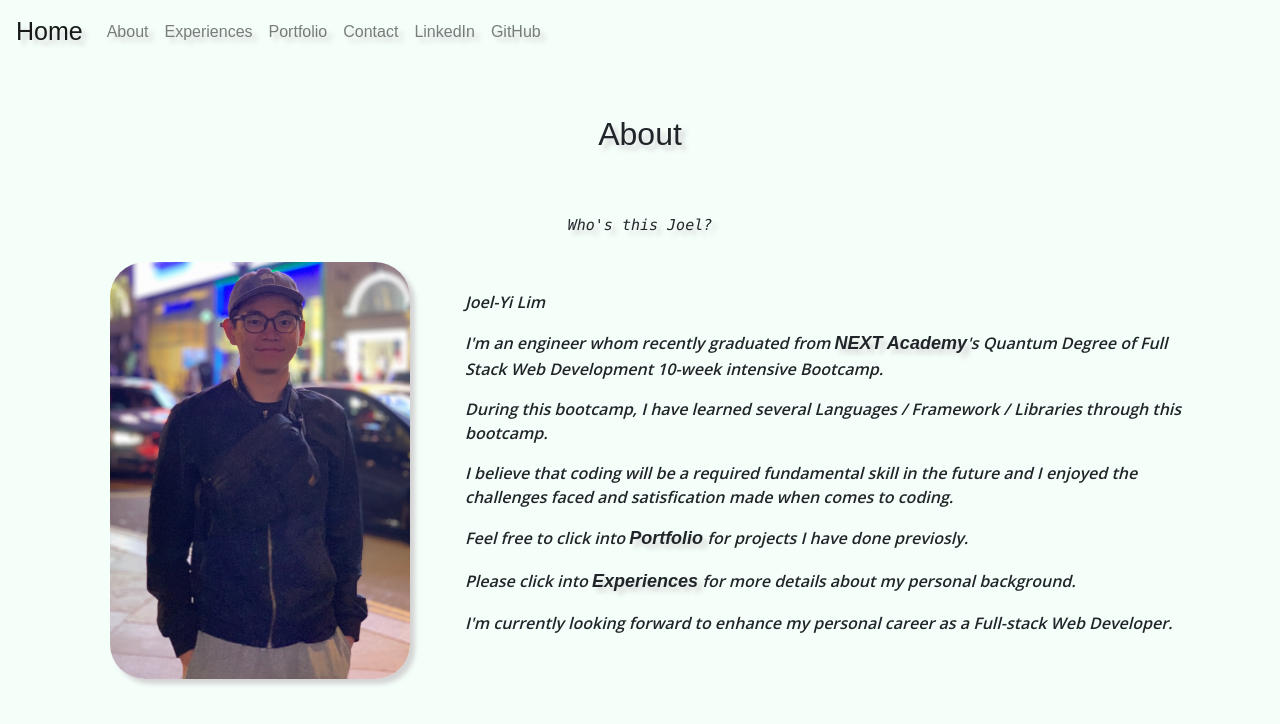
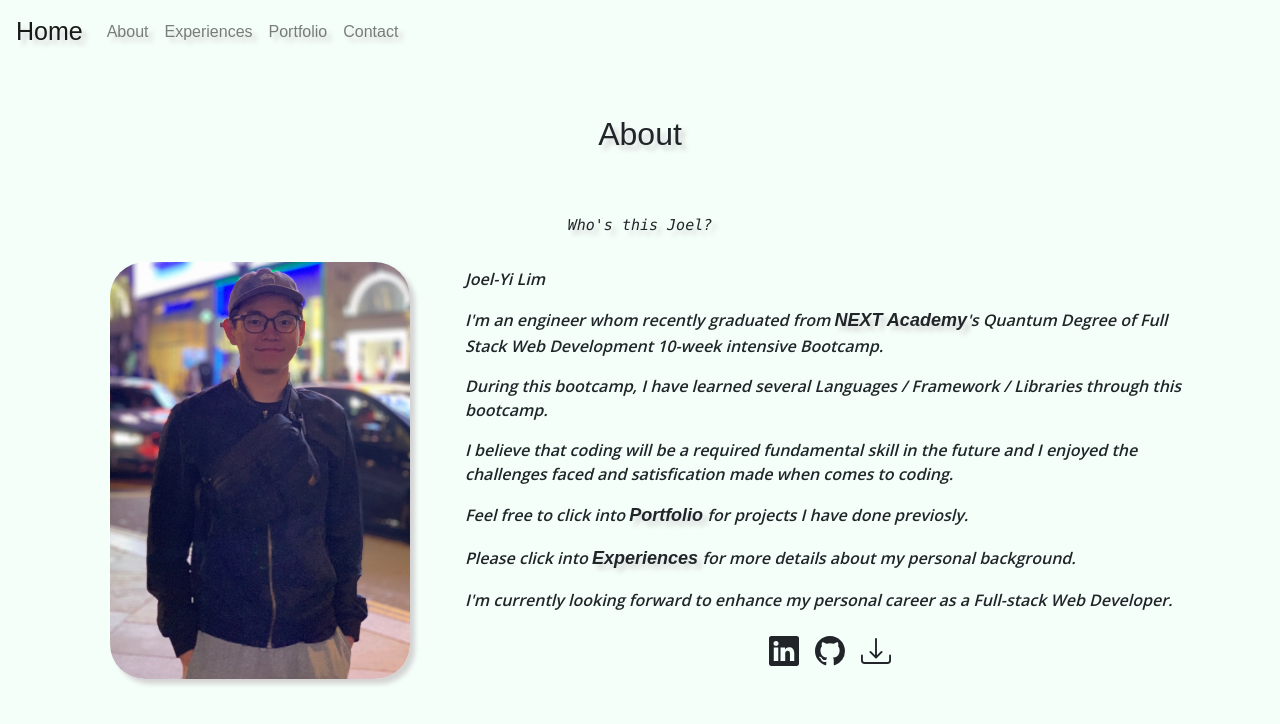
Before and after one commit to Joel6000/portfolio, a React (Create React App) app: page /about in a window 1280 px wide. Shown: the top 724 px of the page. Built offline with nearby package versions, Linux system fonts and the light colour scheme; a web font is replaced by a local one.

Commit message:
Updated UI

```diff
--- a/src/components/About.js
+++ b/src/components/About.js
@@ -22,7 +22,24 @@ function About () {
           <p className="about-p">Feel free to click into <Link className="link" to="/portfolio">Portfolio</Link> for projects I have done previosly.</p>
           <p className="about-p">Please click into <Link className="link" to="/experiences">Experiences</Link> for more details about my personal background.</p>
           <p className="about-p">I'm currently looking forward to enhance my personal career as a Full-stack Web Developer.</p>
-          {/* <a href={resume} download="Joel_Resume">123</a> */}
+          <div className="d-flex align-items-center justify-content-center">
+            <a className="ref-link" href="https://www.linkedin.com/in/joel-lim-600" target="_blank">
+              <svg xmlns="http://www.w3.org/2000/svg" width="30" height="30" fill="currentColor" className="bi bi-linkedin m-2" viewBox="0 0 16 16">
+                <path d="M0 1.146C0 .513.526 0 1.175 0h13.65C15.474 0 16 .513 16 1.146v13.708c0 .633-.526 1.146-1.175 1.146H1.175C.526 16 0 15.487 0 14.854V1.146zm4.943 12.248V6.169H2.542v7.225h2.301zm-1.2-8.212c.837 0 1.358-.554 1.358-1.248-.015-.709-.52-1.248-1.342-1.248-.822 0-1.359.54-1.359 1.248 0 .694.521 1.248 1.327 1.248h.016zm4.908 8.212V9.359c0-.216.016-.432.08-.586.173-.431.568-.878 1.232-.878.869 0 1.216.662 1.216 1.634v3.865h2.301V9.25c0-2.22-1.184-3.252-2.764-3.252-1.274 0-1.845.7-2.165 1.193v.025h-.016a5.54 5.54 0 0 1 .016-.025V6.169h-2.4c.03.678 0 7.225 0 7.225h2.4z"/>
+              </svg>
+            </a>
+            <a className="ref-link" href="https://github.com/Joel6000" target="_blank">
+              <svg xmlns="http://www.w3.org/2000/svg" width="30" height="30" fill="currentColor" className="bi bi-github m-2" viewBox="0 0 16 16">
+                <path d="M8 0C3.58 0 0 3.58 0 8c0 3.54 2.29 6.53 5.47 7.59.4.07.55-.17.55-.38 0-.19-.01-.82-.01-1.49-2.01.37-2.53-.49-2.69-.94-.09-.23-.48-.94-.82-1.13-.28-.15-.68-.52-.01-.53.63-.01 1.08.58 1.23.82.72 1.21 1.87.87 2.33.66.07-.52.28-.87.51-1.07-1.78-.2-3.64-.89-3.64-3.95 0-.87.31-1.59.82-2.15-.08-.2-.36-1.02.08-2.12 0 0 .67-.21 2.2.82.64-.18 1.32-.27 2-.27.68 0 1.36.09 2 .27 1.53-1.04 2.2-.82 2.2-.82.44 1.1.16 1.92.08 2.12.51.56.82 1.27.82 2.15 0 3.07-1.87 3.75-3.65 3.95.29.25.54.73.54 1.48 0 1.07-.01 1.93-.01 2.2 0 .21.15.46.55.38A8.012 8.012 0 0 0 16 8c0-4.42-3.58-8-8-8z"/>
+              </svg>
+            </a>
+            <a className="ref-link" href={resume} download="Joel_Resume">
+              <svg xmlns="http://www.w3.org/2000/svg" width="30" height="30" fill="currentColor" className="bi bi-download m-2" viewBox="0 0 16 16">
+                <path d="M.5 9.9a.5.5 0 0 1 .5.5v2.5a1 1 0 0 0 1 1h12a1 1 0 0 0 1-1v-2.5a.5.5 0 0 1 1 0v2.5a2 2 0 0 1-2 2H2a2 2 0 0 1-2-2v-2.5a.5.5 0 0 1 .5-.5z"/>
+                <path d="M7.646 11.854a.5.5 0 0 0 .708 0l3-3a.5.5 0 0 0-.708-.708L8.5 10.293V1.5a.5.5 0 0 0-1 0v8.793L5.354 8.146a.5.5 0 1 0-.708.708l3 3z"/>
+              </svg>
+            </a>
+          </div>
         </div>
       </div>
     </div>
--- a/src/components/NavigationBar.js
+++ b/src/components/NavigationBar.js
@@ -23,12 +23,6 @@ function NavigationBar () {
             <li className="nav-item">
               <Link className="nav-link" to="/contact">Contact</Link>
             </li>
-            <li className="nav-item">
-              <a className="nav-link" href="https://www.linkedin.com/in/joel-lim-600" target="_blank">LinkedIn</a>
-            </li>
-            <li className="nav-item">
-              <a className="nav-link" href="https://github.com/Joel6000" target="_blank">GitHub</a>
-            </li>
           </ul>
         </div>
       </nav>
--- a/src/components/Portfolio.js
+++ b/src/components/Portfolio.js
@@ -39,7 +39,6 @@ function Portfolio () {
             </a>
           </div>
         </div>
-
     </div>
   );
 }
--- a/src/index.css
+++ b/src/index.css
@@ -48,6 +48,11 @@ img {
   box-shadow: 5px 5px 5px lightgrey;
 }
 
+.a-button:hover {
+  animation: shake 1s;
+  animation-iteration-count: infinite;
+}
+
 .navbar-brand {
   font-family: 'RocknRoll One', sans-serif;
   font-size: 25px;
@@ -65,6 +70,25 @@ img {
 
 .nav-link:hover {
   font-size: 18px;
+}
+
+.ref-link {
+  display: inline-block;
+  text-decoration: none;
+  color:#212529;
+}
+
+.ref-link:hover {
+  display: inline-block;
+  color: #212529;
+  opacity: 0.7;
+  animation: rotate 1s;
+  animation-iteration-count: infinite;
+}
+
+@keyframes rotate {
+  0% { transform: rotate(0deg); }
+  100% { transform: rotate(360deg); }
 }
 
 .link {
@@ -88,16 +112,16 @@ img {
 
 @keyframes shake {
   0% { transform: rotate(0deg); }
-  10% { transform: rotate(-1deg); }
-  20% { transform: rotate(1deg); }
+  10% { transform: rotate(-2deg); }
+  20% { transform: rotate(2deg); }
   30% { transform: rotate(0deg); }
-  40% { transform: rotate(1deg); }
-  50% { transform: rotate(-1deg); }
+  40% { transform: rotate(2deg); }
+  50% { transform: rotate(-2deg); }
   60% { transform: rotate(0deg); }
-  70% { transform: rotate(-1deg); }
-  80% { transform: rotate(1deg); }
+  70% { transform: rotate(-2deg); }
+  80% { transform: rotate(2deg); }
   90% { transform: rotate(0deg); }
-  100% { transform: rotate(-1deg); }
+  100% { transform: rotate(-2deg); }
 }
 
 .experience-jumbo {
@@ -116,6 +140,22 @@ img {
 }
 .project:hover .project-text {
   opacity: 1;
+  animation: shake-project 0.5s;
+  animation-iteration-count: infinite;
+}
+
+@keyframes shake-project {
+  0% { transform: rotate(0deg); }
+  10% { transform: rotate(-2deg); }
+  20% { transform: rotate(2deg); }
+  30% { transform: rotate(0deg); }
+  40% { transform: rotate(2deg); }
+  50% { transform: rotate(-2deg); }
+  60% { transform: rotate(0deg); }
+  70% { transform: rotate(-2deg); }
+  80% { transform: rotate(2deg); }
+  90% { transform: rotate(0deg); }
+  100% { transform: rotate(-2deg); }
 }
 
 .project-text {
```
